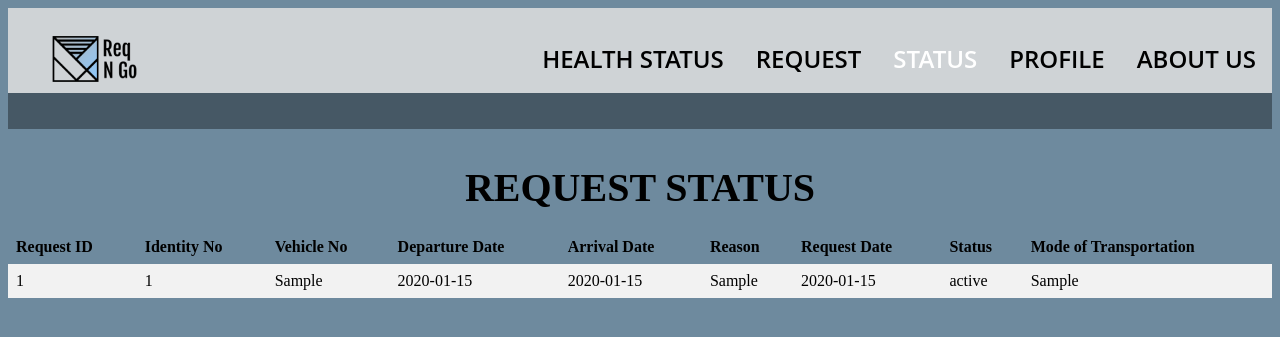
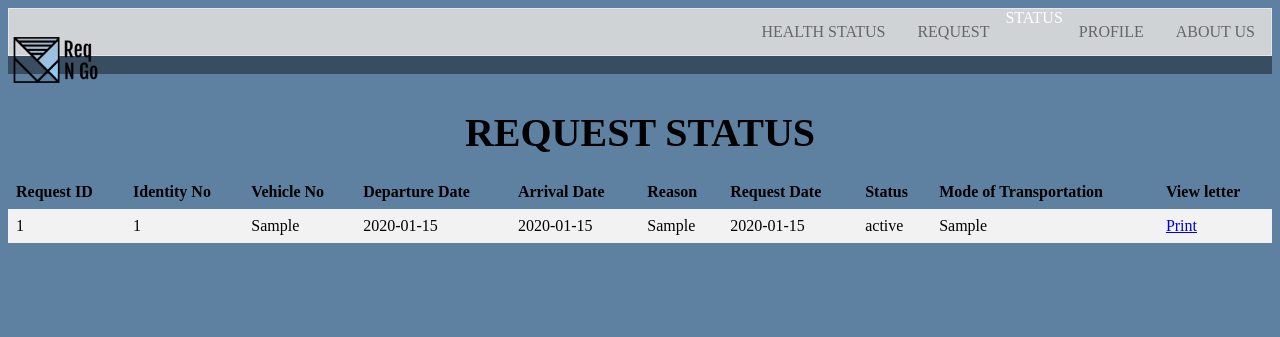
Before and after one commit to azri41/Req-N-Go, a PHP site: page /pages/user/request/request-status.php in a window 1280 px wide. Shown: the top 337 px of the page. Run offline with PHP 8.4, Linux system fonts and the light colour scheme; tables that the repository leaves empty hold one stand-in row (values such as "Sample post").

Commit message:
Add files via upload

```diff
--- a/pages/user/request/request-status.php
+++ b/pages/user/request/request-status.php
@@ -3,27 +3,33 @@
 <head>
 	<title>Request Status Page</title>
 		<style>
-        ul{
+ul {
   list-style-type: none;
+  margin: 0;
+  padding: 0;
+  overflow: hidden;
+  border: 1px solid #e7e7e7;
   background-color: #CFD3D6;
-            margin: 0;
 }
-        li{
-            margin-top: 20px;
+
+li {
   float: left;
 }
-        li a{
-            font-family: open sans;
-            font-size: 24px;
-            font-weight: 600;
+
+li a {
   display: block;
-            color: black;
+  color: #666;
   text-align: center;
   padding: 14px 16px;
   text-decoration: none;
 }
-        li a:hover:not(.active){
-          color: white;
+
+li a:hover:not(.active) {
+  background-color: #ddd;
+}
+img {
+  position: absolute;
+  object-fit: scale-down;
 }
 .navRight {
   float: right;
@@ -46,18 +52,19 @@
 }
 </style>
 </head>
-<body style="background-color: #6E8A9E">
+<body style="background-color: #5e80a1 ">
 <ul>
 	<a href="../../../index.php"><img src="../../../img/logo.png"></a>
+<!-- <li><img src="Logo.png" alt="Logo.png" style="width:50px;height:50px;"></li> -->
 <div class="navRight">
   <li><a href="../health/form.php">HEALTH STATUS</a></li>
   <li><a href="request-main.php">REQUEST</a></li>
-  <li><a style="color: white" href="request-status.php">STATUS</a></li>
+  <li style="color: white" href="request-status.php">STATUS</a></li>
   <li><a href="../profile/Profile.php">PROFILE</a></li>
   <li><a href="../homescreen/about-us.php">ABOUT US</a></li>
 </div>
 </ul>
-<p style="background-color: #465865; color: #394d60; margin-top: 0px;"><br><br></p>
+<p style="background-color: #394d60; color: #394d60; margin-top: 0px;">lol</p>
 <br>
 <h1 style="text-align: center; font-family: helevatica; font-size: 40px;">REQUEST STATUS</h1><br>
 <table>
@@ -71,6 +78,7 @@
 			<th>Request Date</th>
 			<th>Status</th>
 			<th>Mode of Transportation</th>
+			<th>View letter</th>
 
 		</tr>
 		<?php
@@ -97,12 +105,11 @@
 				<td><?php echo $row['Request_Date'];?></td>
 				<td><?php echo $row['Request_Status'];?></td>
 				<td><?php echo $row['Mode_Of_Transportation'];?></td>
+				<td><a href="request-report.php?Request_ID=<?php echo $row["Request_ID"]; ?>">Print</a></td>
 				<?php
-				//echo "<td><a href = 'delete.php?id=".$row['bookID']."' >Delete</a></td>";
 
 				echo "</tr>";
 
-				// echo "<td><a href = 'update.php?=" .$row['bookID']."'>Update</a></td>";
 			}
 			echo "</table>";
 		}
```
Also changed, not shown: pages/user/request/request-report.php (+8 -7 lines). Lines whose indentation alone changed are shown as unchanged.
